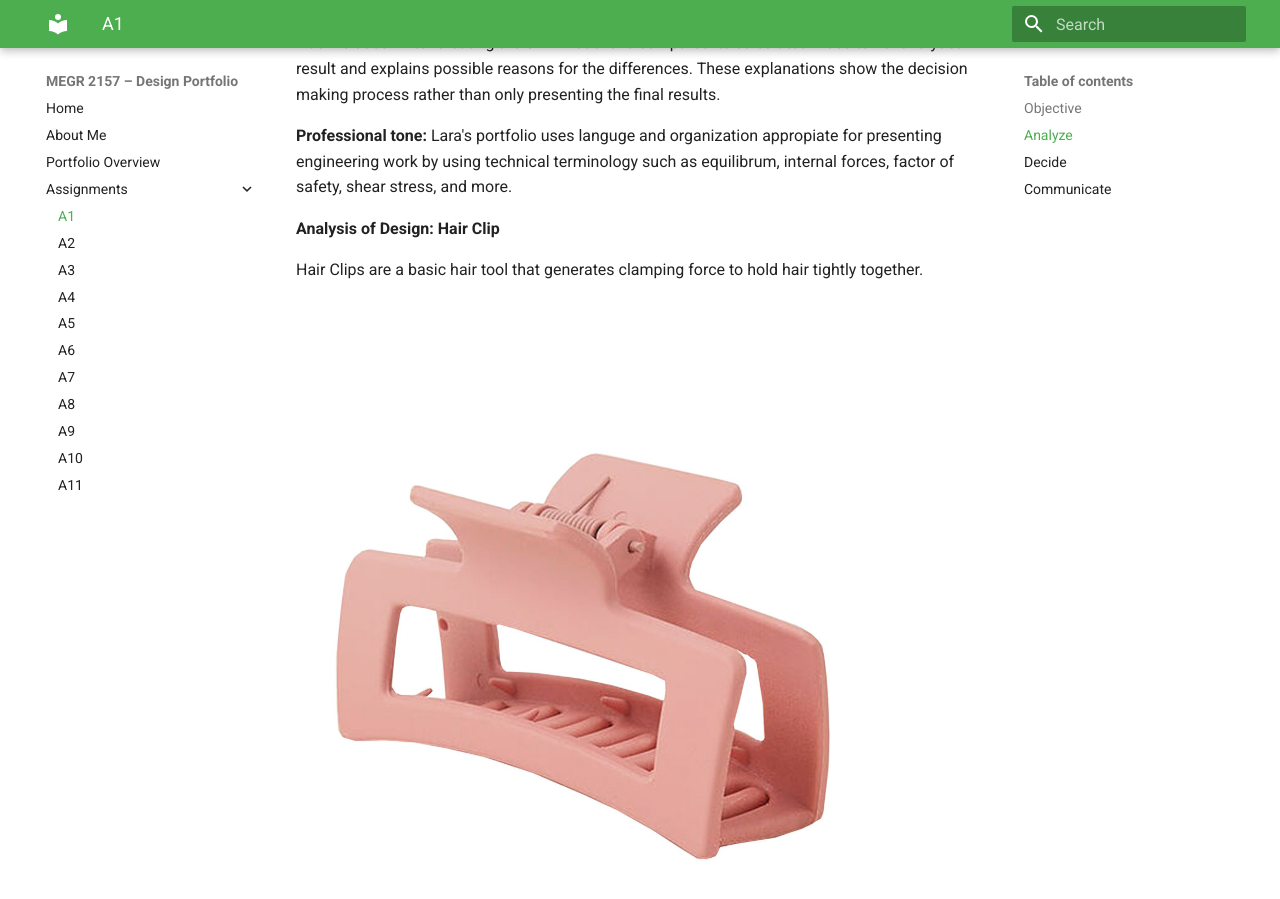
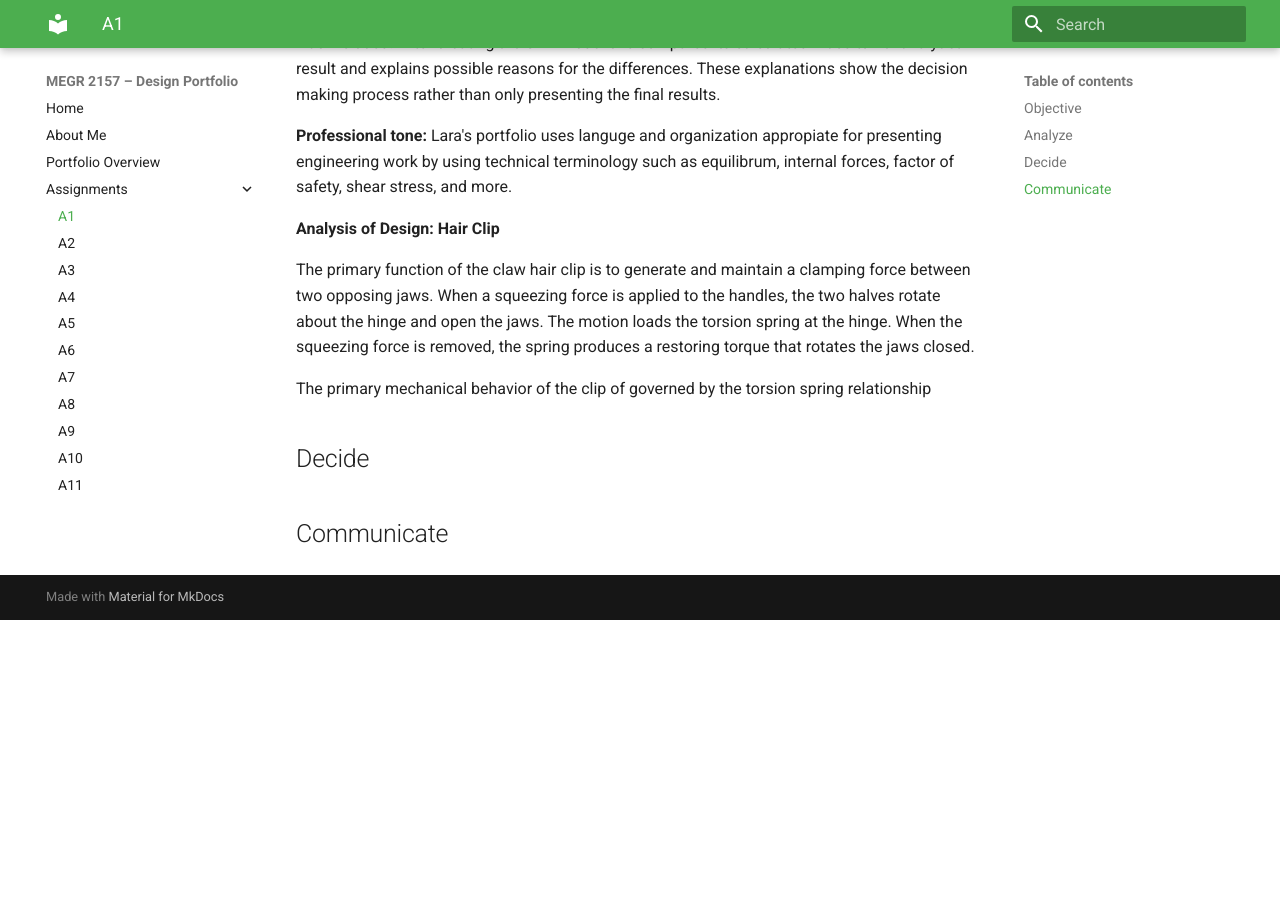
Before and after one commit to IzabellaMontero/megr2157-portfolio, an MkDocs documentation site: the page built from docs/assignments/A01/index.md, in a window 1280 px wide and 900 px high, scrolled down 1571 px. Built offline with MkDocs 1.6.1 and Material for MkDocs 9.7.7, drawn with Linux system fonts in a browser that asks for light colours; after the commit the page ends 2191 px from its top, so only the background shows below that.

Commit message:
Enhance hair clip analysis with detailed mechanics
Expanded explanation of the hair clip's functionality and mechanical behavior.

```diff
--- a/docs/assignments/A01/index.md
+++ b/docs/assignments/A01/index.md
@@ -35,8 +35,11 @@ Lara's portfolio uses languge and organization appropiate for presenting enginee
 
 **Analysis of Design: Hair Clip**
 
-Hair Clips are a basic hair tool that generates clamping force to hold hair tightly together.
-![Pink hair clip](./Pink Hair Clip.png)
+The primary function of the claw hair clip is to generate and maintain a clamping force between two opposing jaws. When a squeezing force is applied to the handles, the two halves rotate about the hinge and open the jaws. The motion loads the torsion spring at the hinge. When the squeezing force is removed, the spring produces a restoring torque that rotates the jaws closed.
+
+The primary mechanical behavior of the clip of governed by the torsion spring relationship
+
+
 
 
 
```
